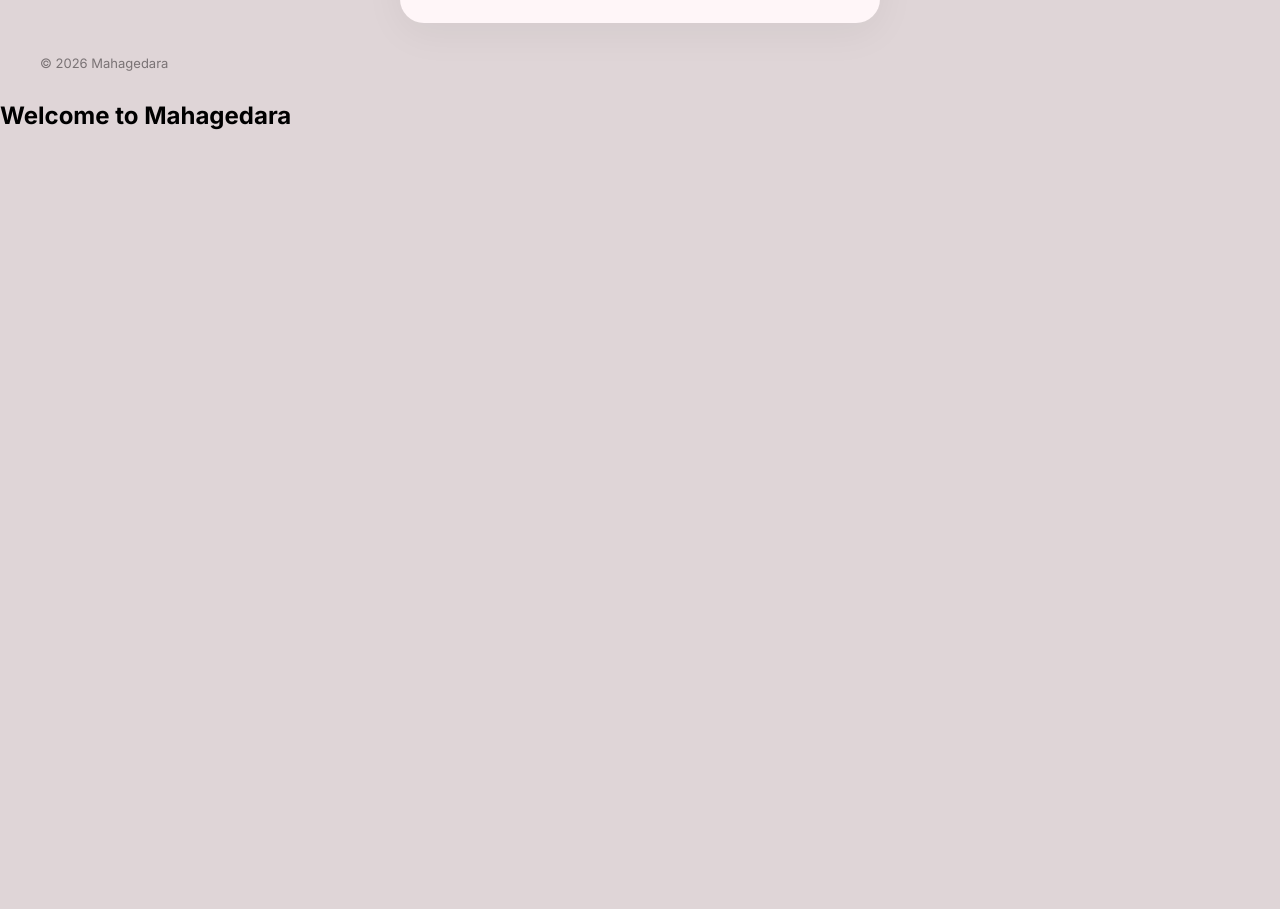
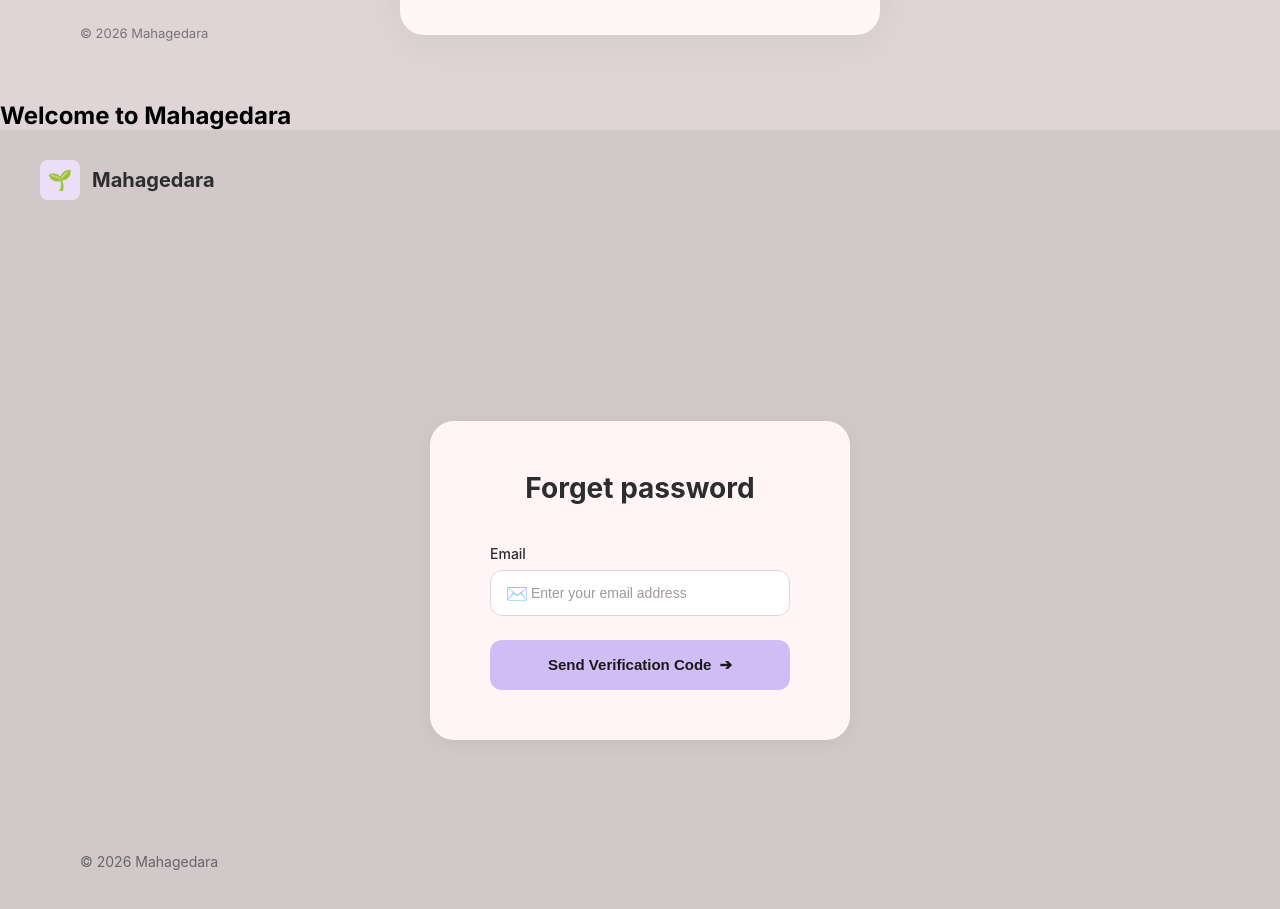
Before and after one commit to chanukab3/uni_social_media_platform, a React (Vite) app: page / in a window 1280 px wide. Shown: the part 699-1608 px from the top of the page. Before the commit the page ends 829 px from the top, so only its background shows below. Built offline with nearby package versions, Linux system fonts and the light colour scheme.

Commit message:
ForgetPassword css file

```diff
--- a/src/components/login/ForgetPassword.css
+++ b/src/components/login/ForgetPassword.css
@@ -0,0 +1,137 @@
+/* Removes default browser margins and sets the background color */
+.page-wrapper {
+  min-height: 100vh;
+  background-color: #d1c8c9; /* Soft grayish-purple background */
+  font-family: -apple-system, BlinkMacSystemFont, "Segoe UI", Roboto, Helvetica, Arial, sans-serif;
+  display: flex;
+  flex-direction: column;
+  position: relative;
+}
+
+/* Header Styles */
+.header {
+  display: flex;
+  align-items: center;
+  gap: 12px;
+  padding: 30px 40px;
+}
+
+.logo-box {
+  background-color: #ebdff7;
+  width: 40px;
+  height: 40px;
+  display: flex;
+  align-items: center;
+  justify-content: center;
+  border-radius: 8px;
+}
+
+.brand-name {
+  font-size: 20px;
+  font-weight: 700;
+  color: #2d2d2d;
+  margin: 0;
+}
+
+/* Center Card Styles */
+.main-content {
+  flex: 1;
+  display: flex;
+  align-items: center;
+  justify-content: center;
+}
+
+.card {
+  background-color: #fff5f7; /* Very light pinkish-white */
+  padding: 50px 60px;
+  border-radius: 24px;
+  width: 100%;
+  max-width: 420px;
+  box-shadow: 0 4px 20px rgba(0, 0, 0, 0.05);
+}
+
+.card-title {
+  text-align: center;
+  font-size: 28px;
+  color: #2d2d2d;
+  margin-top: 0;
+  margin-bottom: 40px;
+}
+
+/* Form Styles */
+.form-container {
+  display: flex;
+  flex-direction: column;
+}
+
+.input-label {
+  font-size: 14px;
+  font-weight: 500;
+  color: #2d2d2d;
+  margin-bottom: 8px;
+}
+
+.input-wrapper {
+  position: relative;
+  margin-bottom: 24px;
+}
+
+.mail-icon {
+  position: absolute;
+  left: 16px;
+  top: 50%;
+  transform: translateY(-50%);
+  color: #888;
+  font-size: 18px;
+}
+
+.email-input {
+  width: 100%;
+  padding: 14px 16px 14px 44px; /* Extra padding on the left for the icon */
+  border: 1px solid #e0d5d8;
+  border-radius: 12px;
+  font-size: 14px;
+  background-color: #ffffff;
+  box-sizing: border-box;
+  outline: none;
+}
+
+.email-input::placeholder {
+  color: #a0989a;
+}
+
+.email-input:focus {
+  border-color: #c9b3f5; /* Highlights border when typing */
+}
+
+/* Button Styles */
+.submit-btn {
+  background-color: #d1bdf5; /* Light purple */
+  color: #1a1a1a;
+  border: none;
+  border-radius: 12px;
+  padding: 16px;
+  font-size: 15px;
+  font-weight: 600;
+  cursor: pointer;
+  display: flex;
+  justify-content: center;
+  align-items: center;
+  gap: 8px;
+  transition: background-color 0.2s ease;
+}
+
+.submit-btn:hover {
+  background-color: #c1a8f0; /* Slightly darker purple on hover */
+}
+
+/* Footer Styles */
+.footer {
+  padding: 30px 40px;
+}
+
+.footer p {
+  color: #666666;
+  font-size: 14px;
+  margin: 0;
+}
--- a/src/components/login/Login.jsx
+++ b/src/components/login/Login.jsx
@@ -1,13 +1,15 @@
 import Register from "./Register";
-
+import ForgetPassword from './ForgetPassword';
 function Login() {
     return (
         <>
+
+
         <Register/>
         <div className="main">
             <h2>Welcome to Mahagedara</h2>
         </div>
-
+        <ForgetPassword/>
         </>
      );
 }
--- a/src/main.jsx
+++ b/src/main.jsx
@@ -14,6 +14,8 @@ createRoot(document.getElementById('root')).render(
     <Login/>
 
 
+
+
     {/* <App />
     <Login />
     <Wall/>
```
